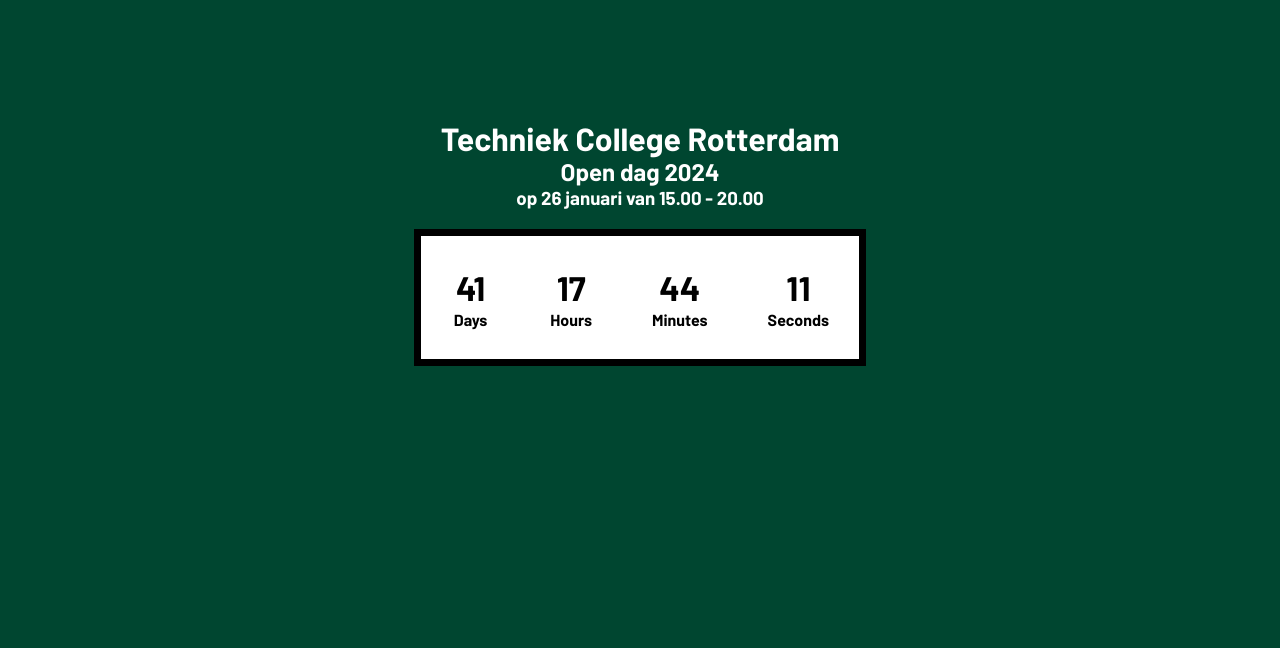
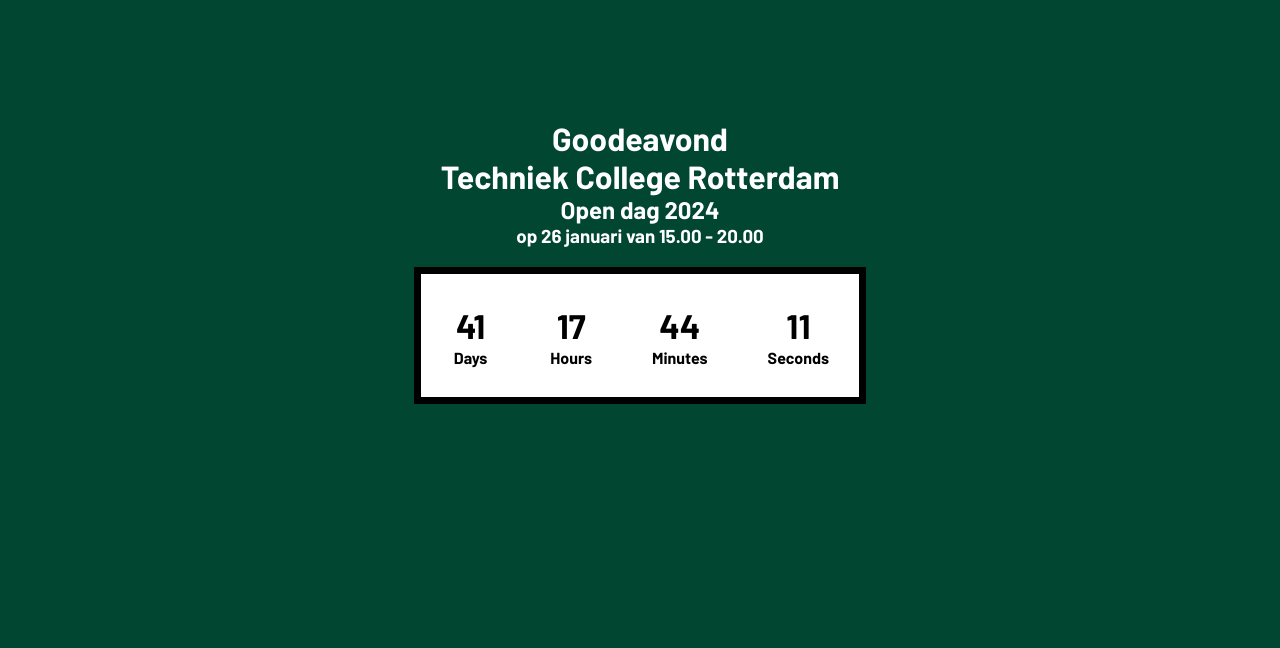
Before and after one commit to Ilie-Herda/Project-P2, a plain HTML site: page index.html in a window 1280 px wide. Shown: the part 83-731 px from the top of the page. Drawn offline with Linux system fonts and the light colour scheme.

Commit message:
Greeting script
Made script that changes message based on time of the day.

```diff
--- a/index.html
+++ b/index.html
@@ -21,7 +21,9 @@
         <a href="https://www.techniekcollegerotterdam.nl/aanmelden" class="register">Aanmelden</a>
     </header>
 
+
     <div class="content">
+        <h1 id="test"></h1>
         <h1>Techniek College Rotterdam</h1>
         <h2>Open dag 2024</h2>
         <h3>op 26 januari van 15.00 - 20.00</h3>
--- a/script.js
+++ b/script.js
@@ -1,3 +1,5 @@
+// Code for countdown
+
 var countDownDate = new Date("Jan 26, 2024 15:00:00:").getTime();
 var x = setInterval(function(){
     var now = new Date().getTime();
@@ -19,3 +21,23 @@ var x = setInterval(function(){
         document.getElementById("countdown").style.backgroundColor = "#006445";
     }
 }, 1000);
+
+// Code for changing text at different times of the day.
+
+
+window.onload = function what(){
+    const hour = new Date().getHours();
+    let greeting;
+
+    if (hour < 12){
+    greeting = "Gooedemorgen";
+    }else if(hour < 18){
+    greeting = "Goedemiddag";
+    }else if(hour < 23){
+    greeting = "Goodeavond";
+    }else{
+    greeting = "Goedeavond";
+    }
+
+    document.getElementById("test").innerHTML = greeting;
+};
```
